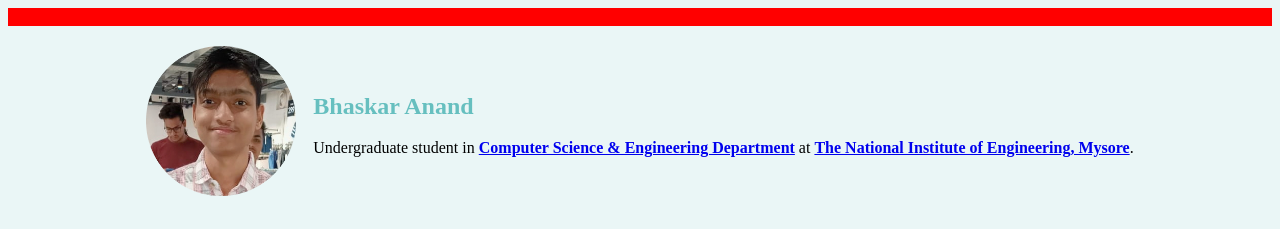
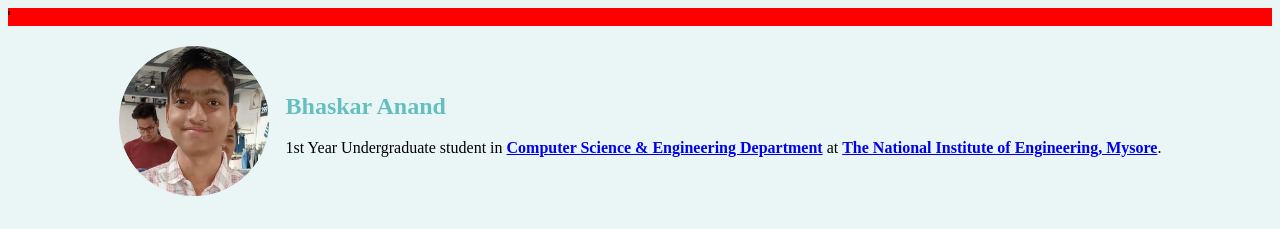
Before and after one commit to bhaskar-nie/cvnew, a plain HTML site: page index.html in a window 1280 px wide. Shown: the top 229 px of the page. Drawn offline with Linux system fonts and the light colour scheme.

Commit message:
1st Year

```diff
--- a/index.html
+++ b/index.html
@@ -13,7 +13,7 @@
             <tr>
                 <td><img src="IMG_20220826_000524-modified.png" alt="Bhaskar's Profile pic"></td>
                 <td><h2>Bhaskar Anand</h2>
-                    <p>Undergraduate student in <strong><a href="https://nie.ac.in/blog/department/cse-department/" target="_blank">Computer Science & Engineering Department</a></strong> at <strong><a href="https://nie.ac.in/" target="_blank">The National Institute of Engineering, Mysore</a></strong>.</p>
+                    <p> 1st Year Undergraduate student in <strong><a href="https://nie.ac.in/blog/department/cse-department/" target="_blank">Computer Science & Engineering Department</a></strong> at <strong><a href="https://nie.ac.in/" target="_blank">The National Institute of Engineering, Mysore</a></strong>.</p>
                 </td>
             </tr>
         </table>
```
